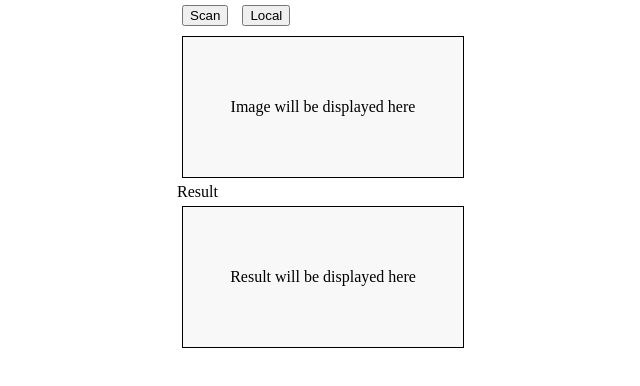
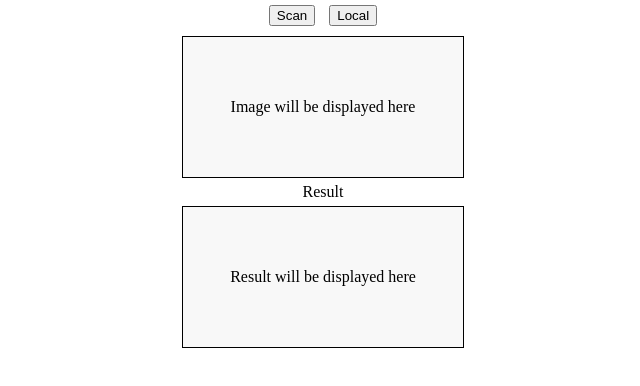
Before and after one commit to Morugetsuyo/QRCodeDetector, a browser extension: page data/window/index.html in a window 1280 px wide. Shown: the whole page, without its empty margins (317-957 px from the left). Drawn offline with Linux system fonts and the light colour scheme.

Commit message:
popup window 크기 조절 및 container 추가

```diff
--- a/data/window/index.html
+++ b/data/window/index.html
@@ -12,6 +12,14 @@
       flex-direction: column;
       align-items: center;
       justify-content: center;
+      min-width: 300px;
+    }
+    .popup-container {
+      display: flex;
+      flex-direction: column;
+      align-items: center;
+      justify-content: center;
+      width: 100%;
     }
     #image-display-area, #result-display-area {
       border: 1px solid #000;
```
